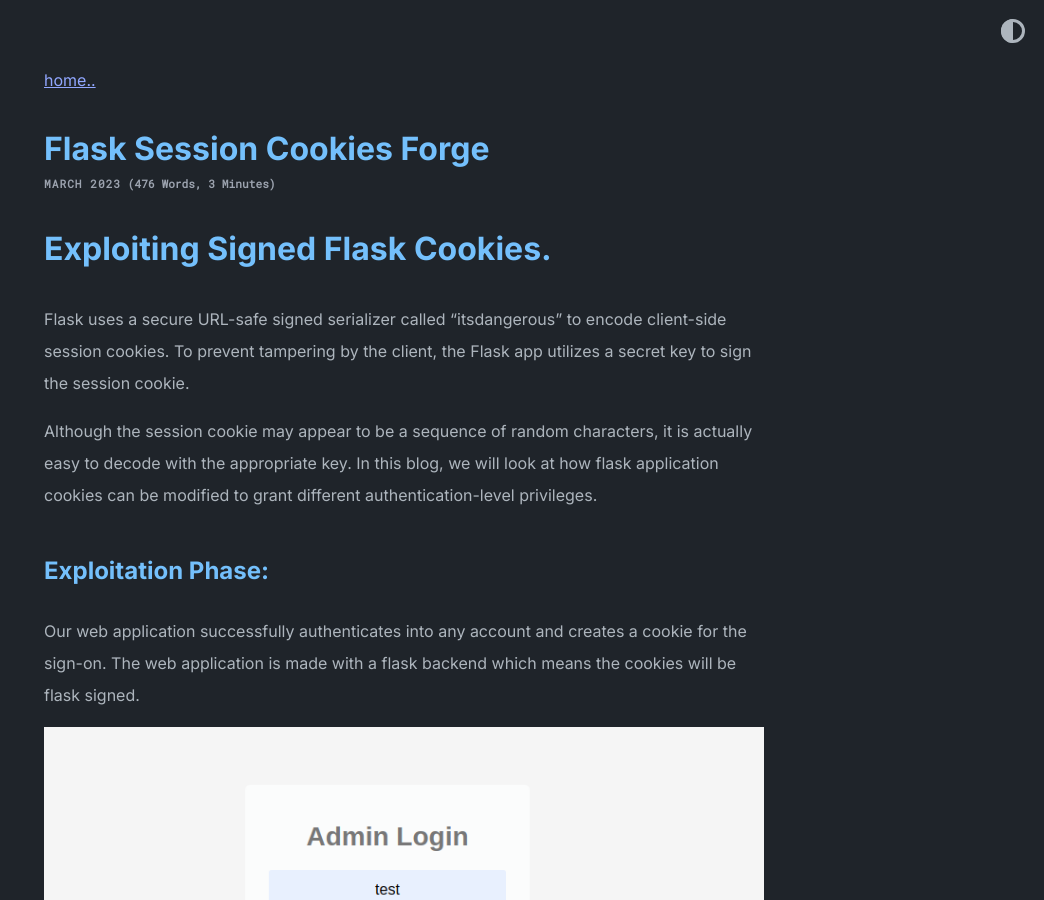
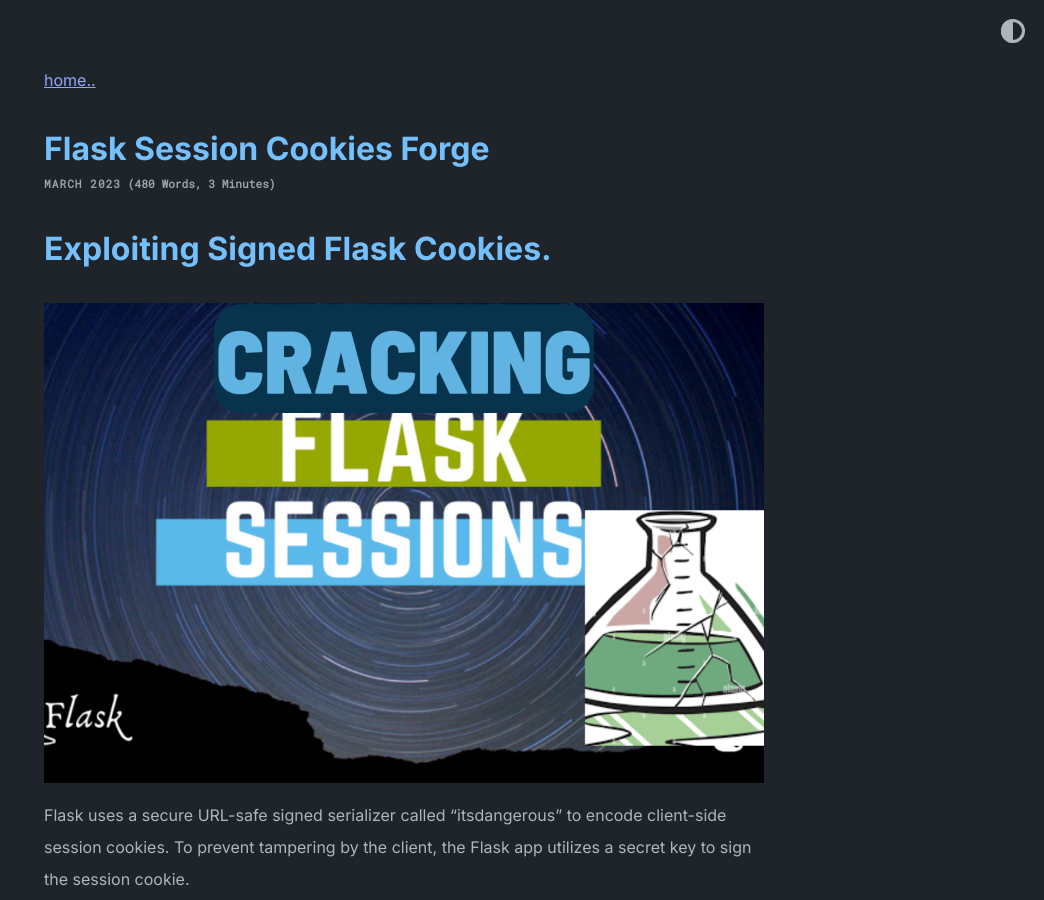
Before and after one commit to mystickev/mystickev.github.io, a Jekyll site: the page built from _posts/2023-03-31-Flask-Session-Cookies-Forge.md, in a window 1280 px wide and 900 px high. Shown: the whole window, without its empty margins (236-1280 px from the left). Built offline with Jekyll 4.4.1, drawn with Linux system fonts in a browser that asks for light colours; our own code applies the rules of GitHub Pages for plain Markdown files.

Commit message:
Update 2023-03-31-Flask-Session-Cookies-Forge.md

```diff
--- a/_posts/2023-03-31-Flask-Session-Cookies-Forge.md
+++ b/_posts/2023-03-31-Flask-Session-Cookies-Forge.md
@@ -1,4 +1,6 @@
 # Exploiting Signed Flask Cookies.
+
+![Heading](/assets/images/favicon/CRACKING.png)
 
 Flask uses a secure URL-safe signed serializer called "itsdangerous" to encode client-side session cookies. To prevent tampering by the client, the Flask app utilizes a secret key to sign the session cookie.
 
```
